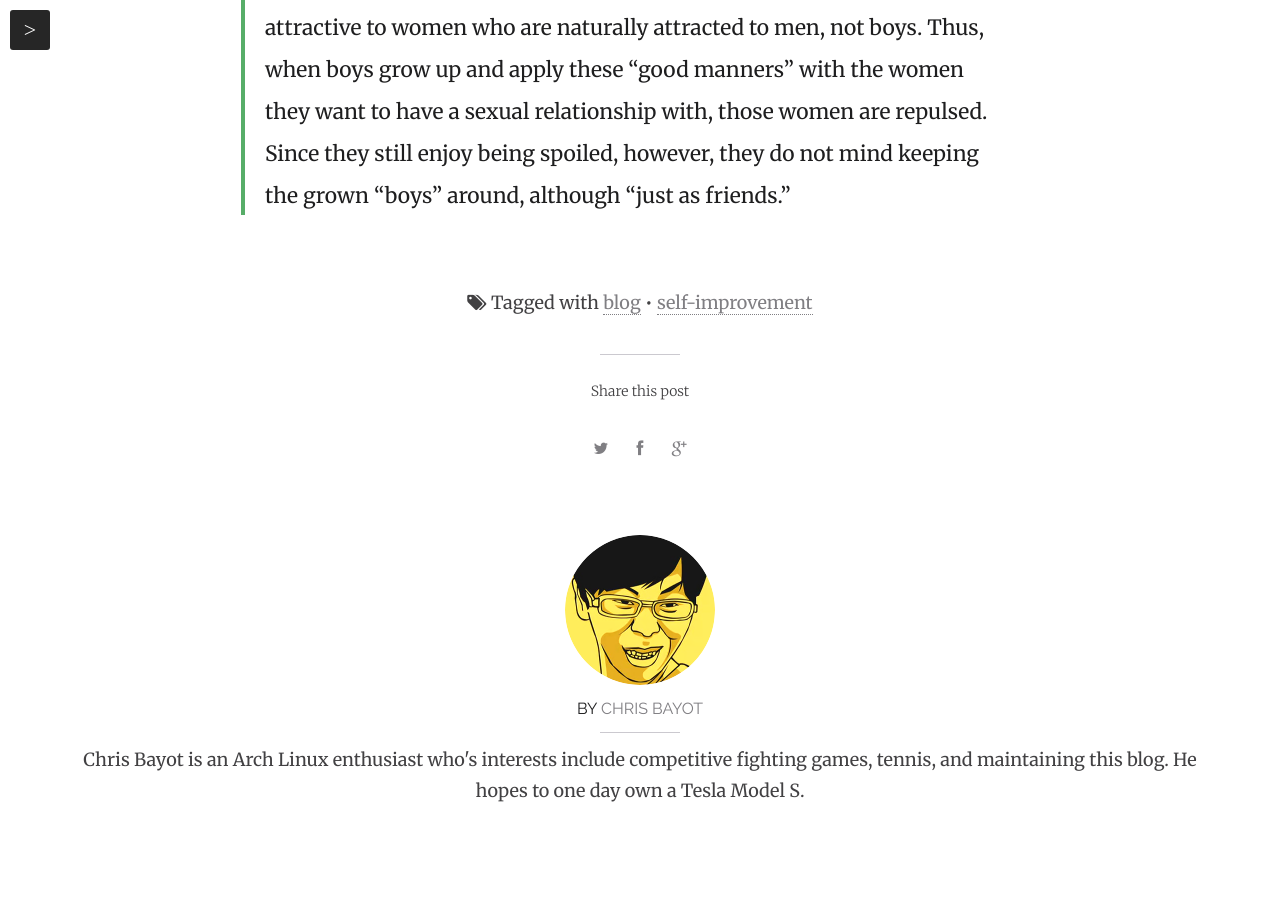
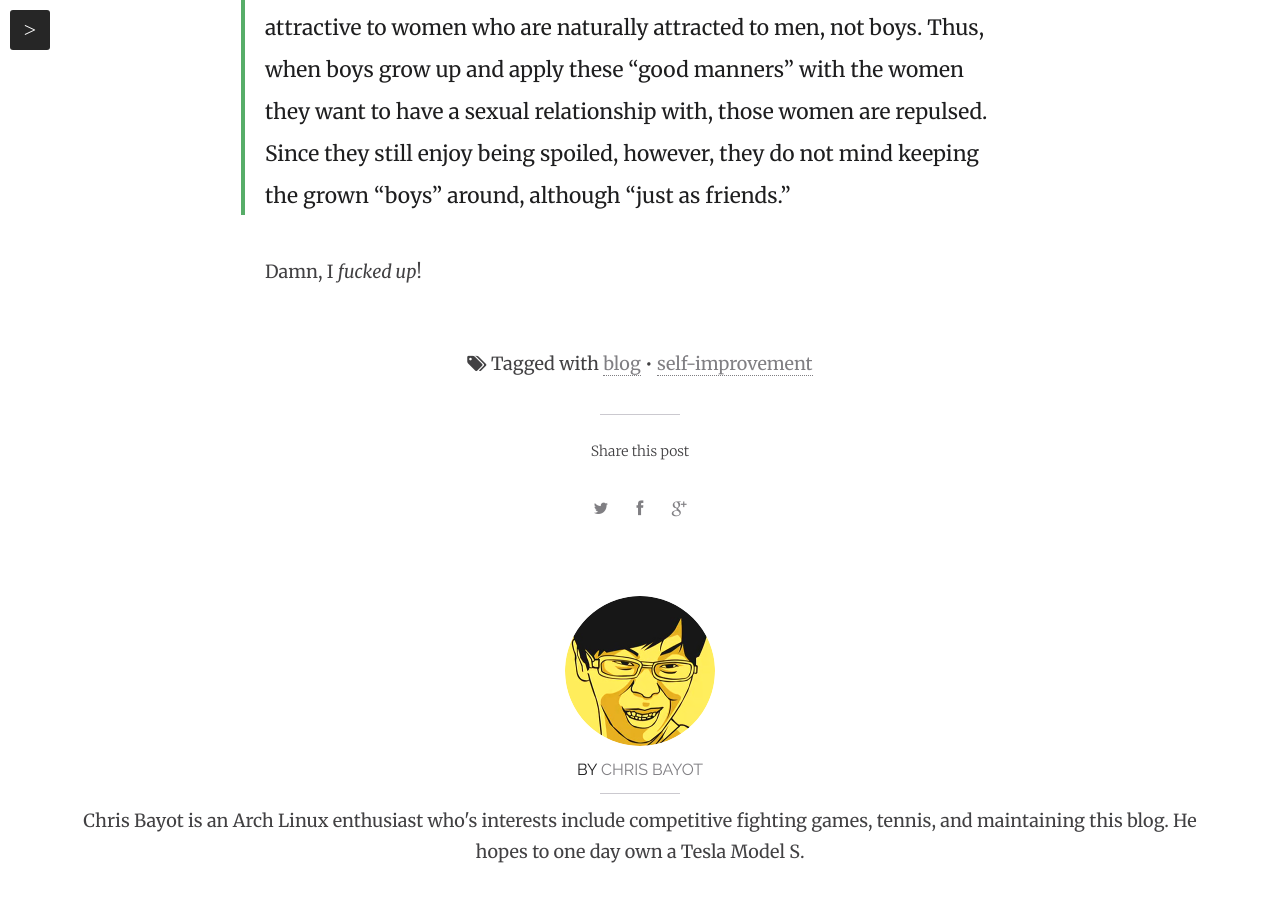
Before and after one commit to kobayash1/kobayash1.github.io, a Jekyll site: the page built from _posts/2015-01-20-on-inadequacy.md, in a window 1280 px wide and 900 px high, scrolled down 3906 px. Built offline with Jekyll 4.4.1, drawn with Linux system fonts in a browser that asks for light colours; nearby versions of some CDN libraries; comment, search, counter and statistics services are not loaded.

Commit message:
addendum

```diff
--- a/_posts/2015-01-20-on-inadequacy.md
+++ b/_posts/2015-01-20-on-inadequacy.md
@@ -25,3 +25,5 @@ The first lesson of self-improvement pertains to confidence.  The author outline
 > The next time you catch yourself thinking that you do not deserve a woman; remind yourself that you are absolutely right, but you are right because you do not have to deserve them. You still have to seduce them, but that requires time spent directly with them, not long hours at the office or trying to save the planet to prove yourself. Women are lovely, but they are still human beings, not divine goddesses that require offerings, sacrifices, entertainment, or gifts from you, so you have to treat them in a realistic fashion.
 
 > However, males who feel inadequate do several other things around women in an attempt to compensate for their inadequacy. You have to be aware of this and similar behaviors, even if you think highly of yourself and do not believe you have to earn women, so that you do not turn women off. These behaviors are common among adult males and taught to all children, in particular as part of the process of creating “good boys.” However, the so-called good manners that most mothers raise their sons to adopt insofar as how to treat females have more to do with how a mother wants her son to treat her, as she is the primary female in her boy’s life. She does not want her son to have a sexual relationship with her, but instead wants him to respect her above all else, to seek her approval, to be polite, to apologize, to explain his behavior, adapt to her commands, follow her lead, and do as he is told. This submissive behavior is the behavior a mother wants her son to exhibit when he interacts with her, but it is the opposite of the behavior that is sexually attractive to women who are naturally attracted to men, not boys. Thus, when boys grow up and apply these “good manners” with the women they want to have a sexual relationship with, those women are repulsed. Since they still enjoy being spoiled, however, they do not mind keeping the grown “boys” around, although “just as friends.”
+
+Damn, I *fucked up*!
```
